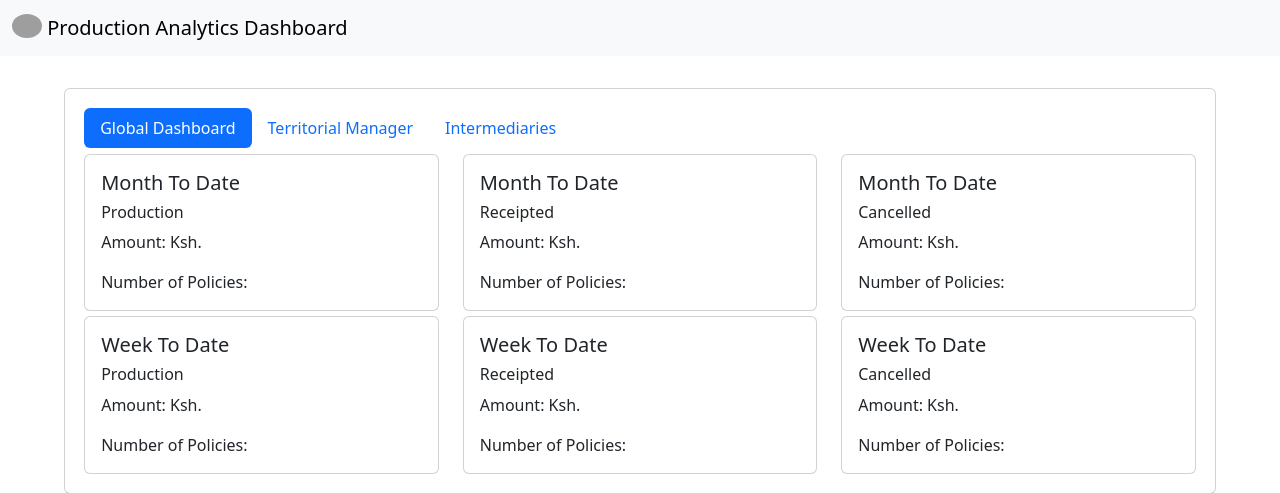
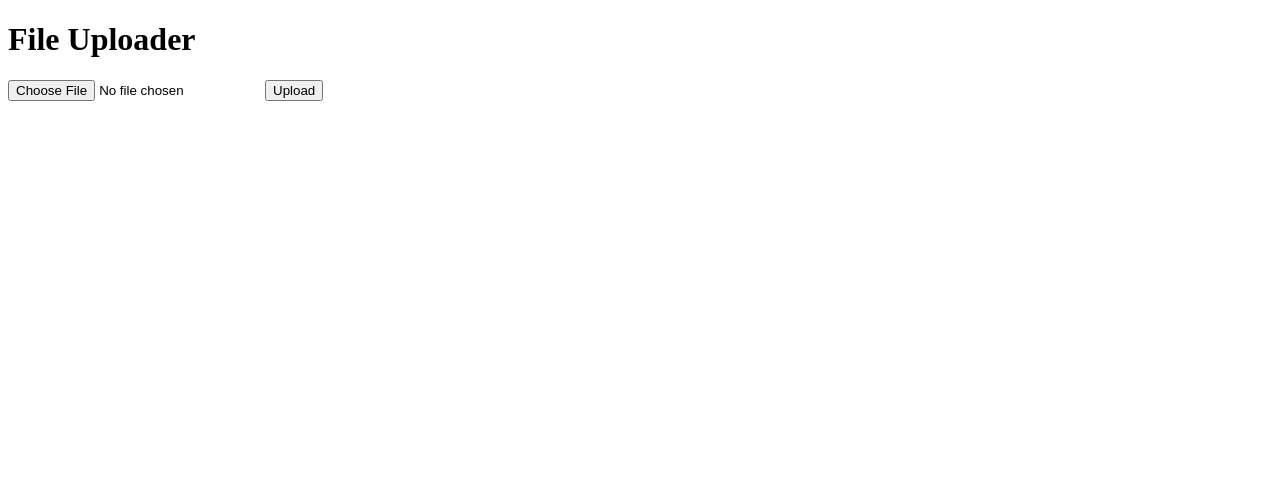
Before and after one commit to chete-py/production_dashboard_Flask, a Flask app: page / in a window 1280 px wide. Shown: the top 493 px of the page. Run offline with Flask 3, Linux system fonts and the light colour scheme; grey boxes are pictures that could not be loaded.

Commit message:
add: html form

```diff
--- a/app.py
+++ b/app.py
@@ -1,6 +1,7 @@
 import pandas as pd
 import gspread
 from google.oauth2 import service_account
+import openpyxl
 
 # Define your Google Sheets credentials JSON file (replace with your own)
 credentials_path = 'keys.json'
@@ -30,24 +31,42 @@
 
 
 
-from flask import Flask, render_template
+
+
+from flask import Flask, render_template, request
 
 app = Flask(__name__)
 
-# df = pd.read_csv('targets.csv')
-# data = df['MONTH'].to_list()
-# newdf = df.dropna(subset='TOTAL')
-# thedf = newdf.loc[newdf['MONTH'] == ' NOVEMBER ']
-# names = thedf[['TM','TOTAL']]
-# TARGETS = names.to_dict(orient='records')
-
-print(newdf)
 
 @app.route("/")
 
-def home():
+#def home():
+#     return render_template('home.html', targets=TARGETS)
 
-    return render_template('home.html', targets=TARGETS)
+def index():
+     return render_template('form.html')
+
+@app.route('/upload', methods=['POST'])
+def upload_file():
+    if 'file' not in request.files:
+        return 'No file part'
+
+    file = request.files['file']
+
+    if file.filename == '':
+        return 'No selected file'
+
+    if file:
+        file_path = 'uploads/' + file.filename
+        file.save(file_path)
+        df = process_uploaded_file(file_path)
+        return render_template('home.html', data=df)
+
+def process_uploaded_file(file_path):
+    import pandas as pd
+    df = pd.read_excel(file_path)
+    return df
+
 
 
 if __name__ == '__main__':
--- a/requirements.txt
+++ b/requirements.txt
@@ -2,3 +2,4 @@
 Gunicorn
 Pandas
 Gspread
+openpyxl
--- /dev/null
+++ b/templates/form.html
@@ -0,0 +1,14 @@
+<!doctype html>
+<html lang="en">
+<head>
+    <meta charset="utf-8">
+    <title>File Uploader</title>
+</head>
+<body>
+    <h1>File Uploader</h1>
+    <form action="/upload" method="post" enctype="multipart/form-data">
+        <input type="file" name="file">
+        <input type="submit" value="Upload">
+    </form>
+</body>
+</html>
--- a/templates/home.html
+++ b/templates/home.html
@@ -112,7 +112,7 @@
 
         </div>
 
-
+        {{data}}
 
 
 
```
